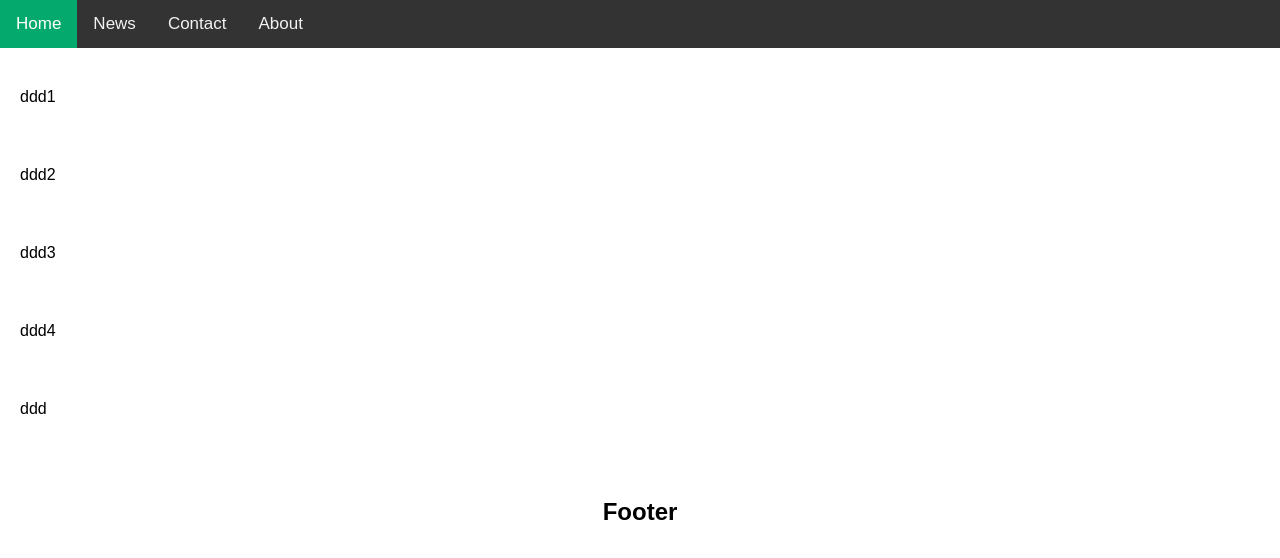
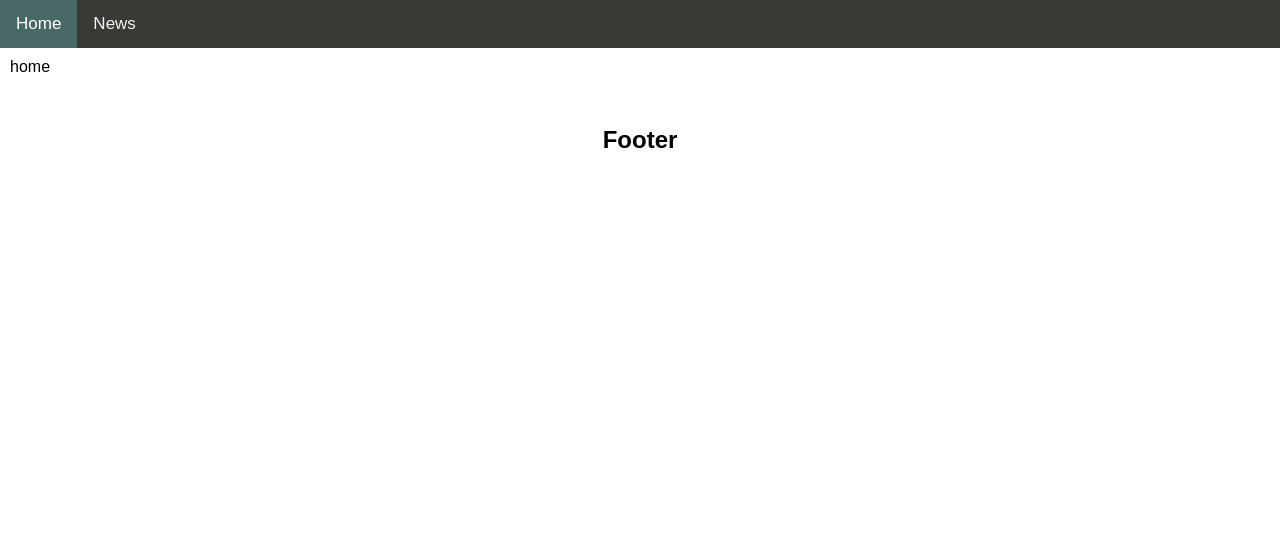
Before and after one commit to hi-aa/vue3-homepage-project, a Vue app: page / in a window 1280 px wide. Shown: the top 558 px of the page. Built offline with nearby package versions, Linux system fonts and the light colour scheme.

Commit message:
style 정리

```diff
--- a/package.json
+++ b/package.json
@@ -11,6 +11,9 @@
     "lint": "eslint . --ext .vue,.js,.jsx,.cjs,.mjs,.ts,.tsx,.cts,.mts --fix --ignore-path .gitignore"
   },
   "dependencies": {
+    "@fortawesome/fontawesome-svg-core": "^6.2.1",
+    "@fortawesome/free-solid-svg-icons": "^6.2.1",
+    "@fortawesome/vue-fontawesome": "^3.0.2",
     "pinia": "^2.0.28",
     "vue": "^3.2.45",
     "vue-router": "^4.1.6"
--- a/src/assets/main.css
+++ b/src/assets/main.css
@@ -8,3 +8,15 @@ body {
   margin: 0;
   padding: 0;
 }
+* {
+  box-sizing: border-box;
+}
+
+/*
+color 참고
+#BD2A2E
+#3B3936
+#B2BEBF
+#889C9B
+#486966
+*/
--- a/src/layout/AppFooter.vue
+++ b/src/layout/AppFooter.vue
@@ -7,10 +7,8 @@
 <script setup></script>
 
 <style scoped>
-/* Footer */
 .footer {
 	padding: 20px;
 	text-align: center;
-	margin-top: 20px;
 }
 </style>
--- a/src/layout/AppNav.vue
+++ b/src/layout/AppNav.vue
@@ -1,26 +1,33 @@
 <template>
 	<div class="header">
-		<div id="myTopnav" class="topnav">
-			<!-- <h2>Title Nav</h2> -->
-			<a href="/" class="active">Home</a>
-			<a href="#news">News</a>
-			<a href="#contact">Contact</a>
-			<a href="#about">About</a>
-			<a href="javascript:void(0);" class="icon" onclick="myFunction()">
-				<font-awesome-icon icon="fa fa-bars" />
-				아이콘
-				<!-- <i class="fa fa-bars"></i> -->
+		<div id="myTopnav" class="topnav" :class="{ responsive: showMenu }">
+			<router-link :to="{ name: 'home' }" active-class="active">
+				Home
+			</router-link>
+			<router-link :to="{ name: 'news' }" active-class="active">
+				News
+			</router-link>
+			<!-- <a href="#contact">Contact</a> -->
+			<!-- <a href="#about">About</a> -->
+
+			<a href="javascript:void(0);" class="icon" @click="showMenu = !showMenu">
+				<font-awesome-icon icon="fa-solid fa-bars" />
 			</a>
 		</div>
 	</div>
 </template>
 
-<script setup></script>
+<script setup>
+import { ref } from 'vue';
+
+/** 모바일 화면 메뉴버튼 클릭 */
+const showMenu = ref(false);
+</script>
 
 <style>
 .topnav {
 	overflow: hidden;
-	background-color: #333;
+	background-color: #3b3936;
 }
 
 .topnav a {
@@ -33,13 +40,13 @@
 	font-size: 17px;
 }
 
-.topnav a:hover {
-	background-color: #ddd;
-	color: black;
-}
+/* .topnav a:hover {
+	background-color: #b2bebf;
+	color: white;
+} */
 
 .topnav a.active {
-	background-color: #04aa6d;
+	background-color: #486966;
 	color: white;
 }
 
--- a/src/layout/AppView.vue
+++ b/src/layout/AppView.vue
@@ -1,37 +1,21 @@
 <template>
-	<!-- <main> -->
 	<div class="row">
 		<div class="contents">
 			<RouterView></RouterView>
 		</div>
 	</div>
-	<!-- </main> -->
 </template>
 
 <script setup></script>
 
 <style scoped>
-/* Clear floats after the columns */
-.row:after {
+/* .row:after {
 	content: '';
 	display: table;
 	clear: both;
-}
+} */
 .contents {
-	padding: 0;
+	padding: 10px;
 	width: 100%;
 }
-/* Left column */
-/* .leftcolumn {
-	float: left;
-	width: 75%;
-} */
-/* Responsive layout - when the screen is less than 800px wide, make the two columns stack on top of each other instead of next to each other */
-/* @media screen and (max-width: 800px) {
-	.leftcolumn,
-	.rightcolumn {
-		width: 100%;
-		padding: 0;
-	}
-} */
 </style>
--- a/src/main.ts
+++ b/src/main.ts
@@ -1,10 +1,12 @@
-/* eslint-disable vue/component-definition-name-casing */
 import { createApp } from 'vue';
 import { createPinia } from 'pinia';
 
-// import 'bootstrap/dist/css/bootstrap.css';
-// import 'bootstrap-vue/dist/bootstrap-vue.css';
+/* import the fontawesome */
 import { FontAwesomeIcon } from '@fortawesome/vue-fontawesome';
+import { library } from '@fortawesome/fontawesome-svg-core';
+import { faBars } from '@fortawesome/free-solid-svg-icons';
+library.add(faBars);
+
 import App from '@/App.vue';
 import router from '@/router';
 
@@ -14,6 +16,6 @@ const app = createApp(App);
 
 app.use(createPinia());
 app.use(router);
-app.component('font-awesome-icon', FontAwesomeIcon);
+app.component('FontAwesomeIcon', FontAwesomeIcon);
 
 app.mount('#app');
--- a/src/router/index.ts
+++ b/src/router/index.ts
@@ -1,5 +1,6 @@
 import { createRouter, createWebHistory } from 'vue-router';
 import HomeView from '@/views/HomeView.vue';
+import NewsView from '@/views/NewsView.vue';
 import NotFound from '@/components/NotFound.vue';
 
 const router = createRouter({
@@ -11,6 +12,11 @@ const router = createRouter({
 			component: HomeView,
 		},
 		{
+			path: '/news',
+			name: 'news',
+			component: NewsView,
+		},
+		{
 			path: '/:pathMatch(.*)*',
 			name: 'NotFound',
 			component: NotFound,
--- a/src/views/HomeView.vue
+++ b/src/views/HomeView.vue
@@ -1,16 +1,17 @@
 <template>
-	<div class="card">ddd1</div>
+	home
+	<!-- <div class="card">ddd1</div>
 	<div class="card">ddd2</div>
 	<div class="card">ddd3</div>
 	<div class="card">ddd4</div>
-	<div class="card">ddd</div>
+	<div class="card">ddd</div> -->
 </template>
 
 <script setup></script>
 
 <style scoped>
-.card {
+/* .card {
 	padding: 20px;
 	margin-top: 20px;
-}
+} */
 </style>
--- /dev/null
+++ b/src/views/NewsView.vue
@@ -0,0 +1,7 @@
+<template>
+	<div>news</div>
+</template>
+
+<script setup></script>
+
+<style scoped></style>
```
Also changed, not shown: 1 other file (tests, documents, lock files or other folders).
